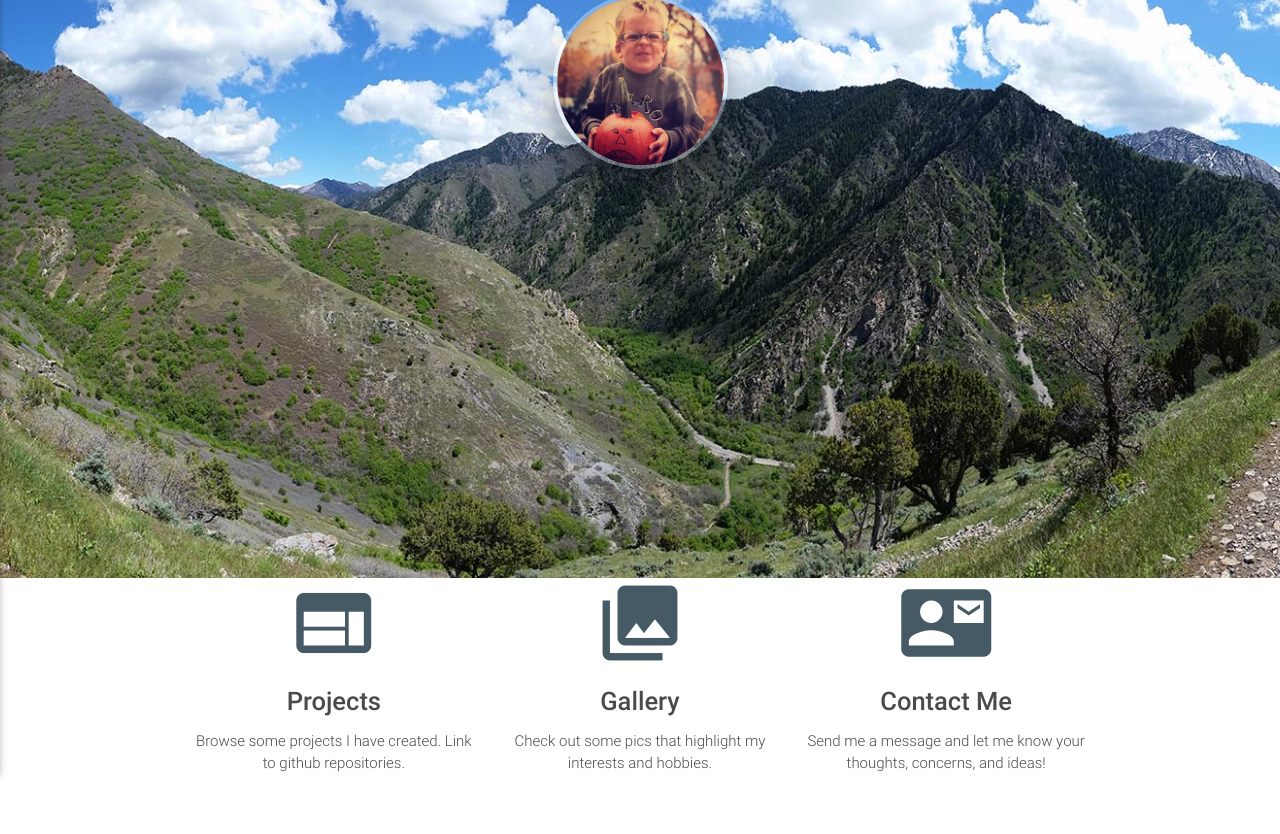
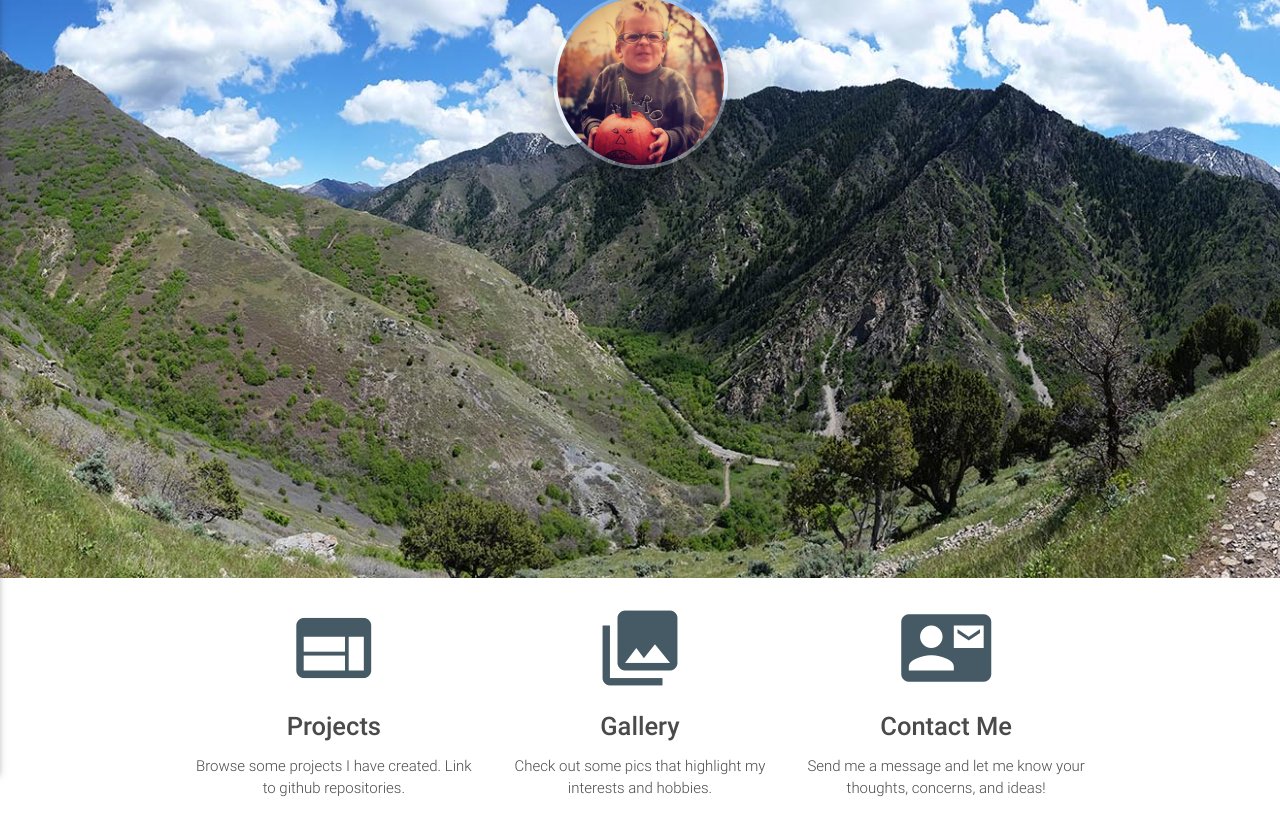
Before and after one commit to seanpascoe/aboutme2, a plain HTML site: page index.html in a window 1280 px wide. Shown: the part 86-920 px from the top of the page. Before the commit the page ends 896 px from the top, so only its background shows below. Drawn offline with nearby package versions, Linux system fonts and the light colour scheme.

Commit message:
add top margin to topics on index.html

```diff
--- a/css/main.css
+++ b/css/main.css
@@ -61,3 +61,7 @@ nav i.brand-icon {
   max-width: 175px;
   border: 4px solid rgba(255,255,255,0.3);
 }
+
+.topics {
+  margin-top: 25px;
+}
--- a/index.html
+++ b/index.html
@@ -31,7 +31,7 @@
         <img class="z-depth-5 circle" src="img/13394110_10157216728330107_3057602267264333230_n.jpg">
       </div>
     </div>
-    <div class="container">
+    <div class="container topics">
       <div class="row">
         <a href="projects.html" class="col s12 m4">
           <div class="center promo">
```
